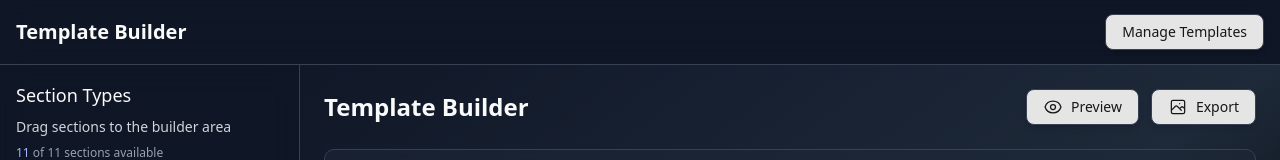
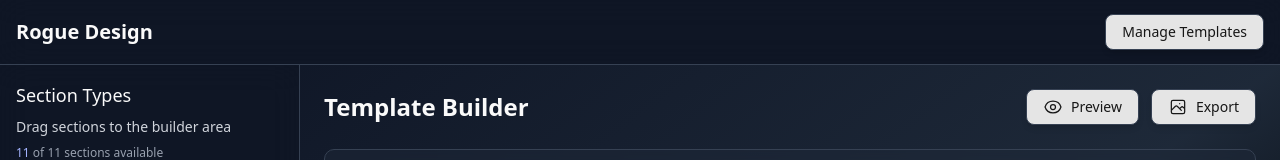
Before and after one commit to Nezreka/Template-Designer, a Next.js app: page / in a window 1280 px wide. Shown: the top 160 px of the page. Built offline with nearby package versions, Linux system fonts and the light colour scheme.

Commit message:
Update navbar.tsx
changed nav title

```diff
--- a/components/layout/navbar.tsx
+++ b/components/layout/navbar.tsx
@@ -6,7 +6,7 @@
     <header className="bg-gray-900/90 backdrop-blur-lg border-b border-gray-700 sticky top-0 z-50">
       <div className="container mx-auto flex h-16 items-center justify-between px-4">
         <div className="flex items-center gap-6">
-          <h1 className="text-xl font-semibold">Template Builder</h1>
+          <h1 className="text-xl font-semibold">Rogue Design</h1>
         </div>
 
         <div className="relative group">
```
